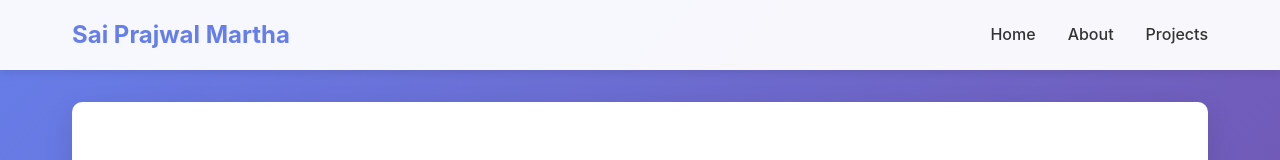
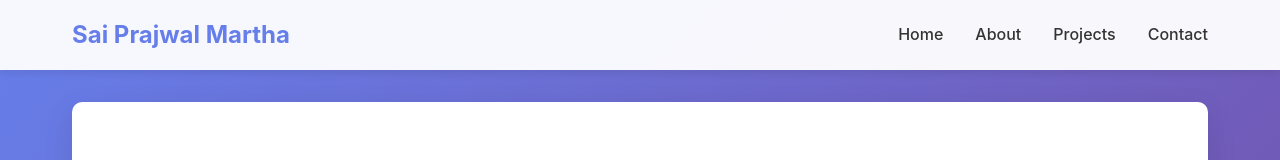
Before and after one commit to prajwalmartha/prajwalmartha.github.io, a plain HTML site: page index.html in a window 1280 px wide. Shown: the top 160 px of the page. Drawn offline with Linux system fonts and the light colour scheme.

Commit message:
Add Contact link to navigation on all pages

```diff
--- a/index.html
+++ b/index.html
@@ -11,9 +11,11 @@
         <div class="nav-container">
             <h1>Sai Prajwal Martha</h1>
             <ul>
-                <li><a href="index.html">Home</a></li>
-                <li><a href="about.html">About</a></li>
-                <li><a href="projects.html">Projects</a></li>
+                <ul>
+    <li><a href="index.html">Home</a></li>
+    <li><a href="about.html">About</a></li>
+    <li><a href="projects.html">Projects</a></li>
+    <li><a href="contact.html">Contact</a></li>
             </ul>
         </div>
     </nav>
```
Also changed, not shown: about.html (+4 -3 lines), projects.html (+1 -0 lines).
